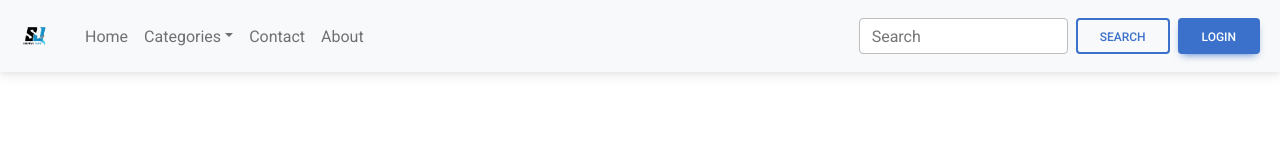
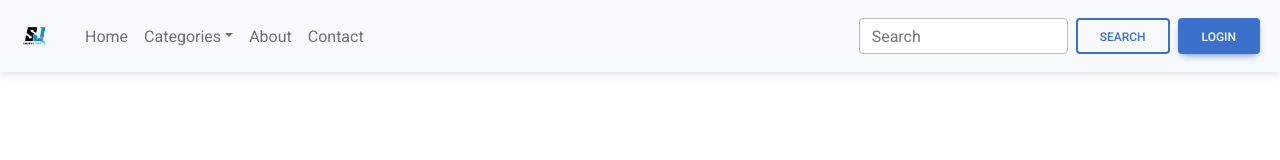
Before and after one commit to Soap171/MERN-blog, a React (Create React App) app in the folder client/: page /login in a window 1280 px wide. Shown: the top 160 px of the page. Built offline with nearby package versions, Linux system fonts and the light colour scheme; no server answers.

Commit message:
header fix

```diff
--- a/client/src/components/Header.jsx
+++ b/client/src/components/Header.jsx
@@ -106,13 +106,13 @@ const Header = () => {
               </ul>
             </li>
             <li className="nav-item">
-              <Link className="nav-link" to="/contact">
-                Contact
+              <Link className="nav-link" to="/about">
+                About
               </Link>
             </li>
             <li className="nav-item">
-              <Link className="nav-link" to="/about">
-                About
+              <Link className="nav-link" to="/contact">
+                Contact
               </Link>
             </li>
           </ul>
```
